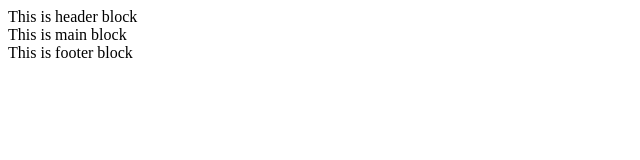
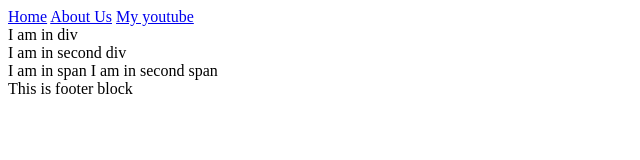
Before and after one commit to jalshah-30/HTML, a plain HTML site: page Chapter 3/blog.html in a window 1280 px wide. Shown: the whole page, without its empty margins (0-640 px from the left). Drawn offline with Linux system fonts and the light colour scheme.

Commit message:
Chapter 3

```diff
--- a/Chapter 3/blog.html
+++ b/Chapter 3/blog.html
@@ -7,11 +7,36 @@
 </head>
 <body>
     <header>
-        This is header block
+        <nav>
+            <a href="/home">Home</a>
+            <a href="pages/about.html">About Us</a>
+            <a href="https://www.youtube.com/@TripPacker-hn8np" target="_blank">My youtube</a>
+        </nav>
     </header>
 
     <main>
-        This is main block
+        <!-- This is main block -->
+         <section>
+            <!-- In section  -->
+            <article>
+                <!-- in article  -->
+                 <div>
+                    I am in div
+                 </div>
+                 <div>
+                    I am in second div <!-- Takes width of whole line -->
+                 </div>
+                 <span>
+                    I am in span
+                 </span>
+                 <span>
+                    I am in second span <!-- Takes width of that of content  -->
+                 </span>
+            </article>
+         </section>
+         <aside>
+            <!-- in Aside  -->
+         </aside>
     </main>
 
     <footer>
```
Also changed, not shown: Chapter 3/pages/about.html (added, +11 -0 lines).
